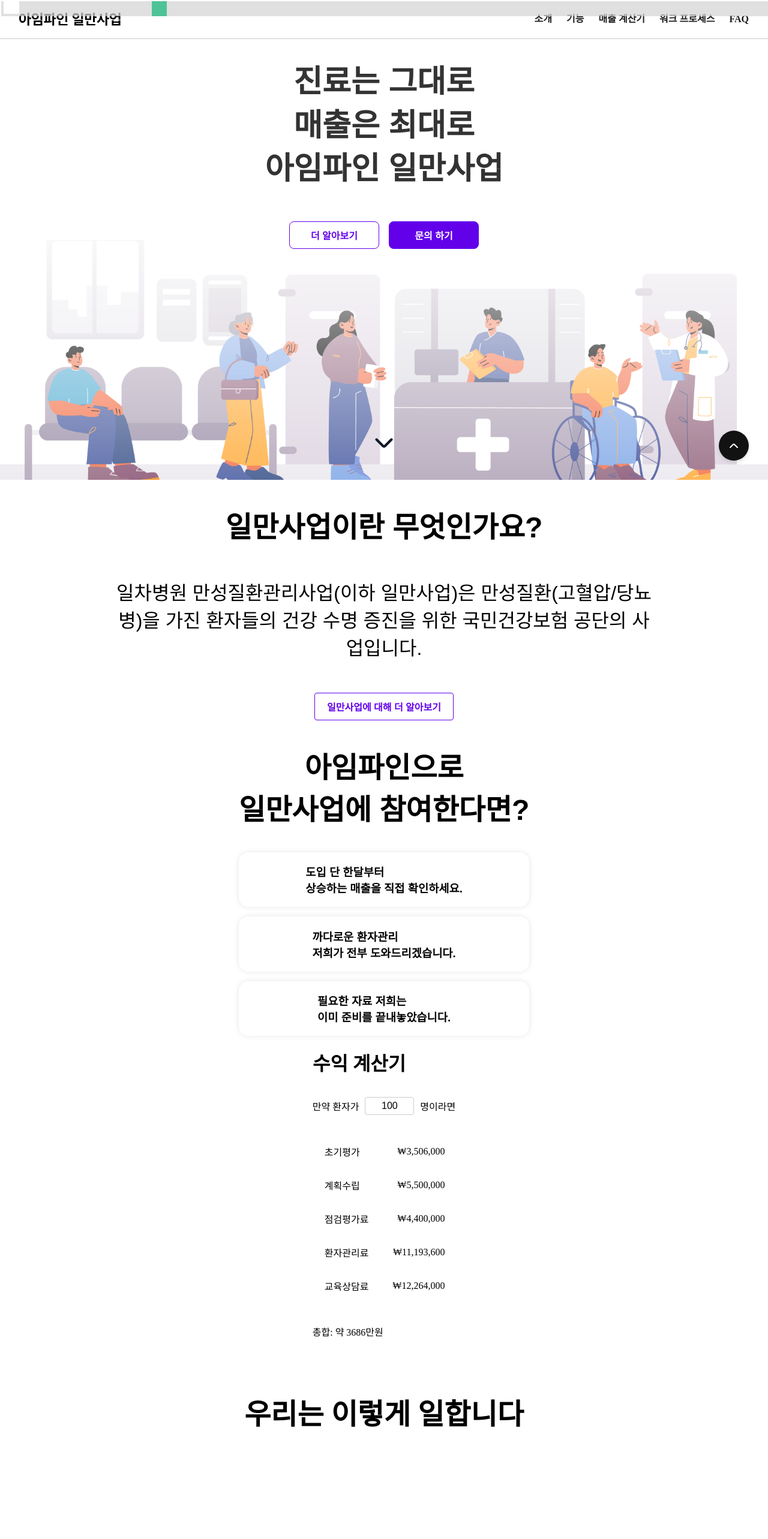
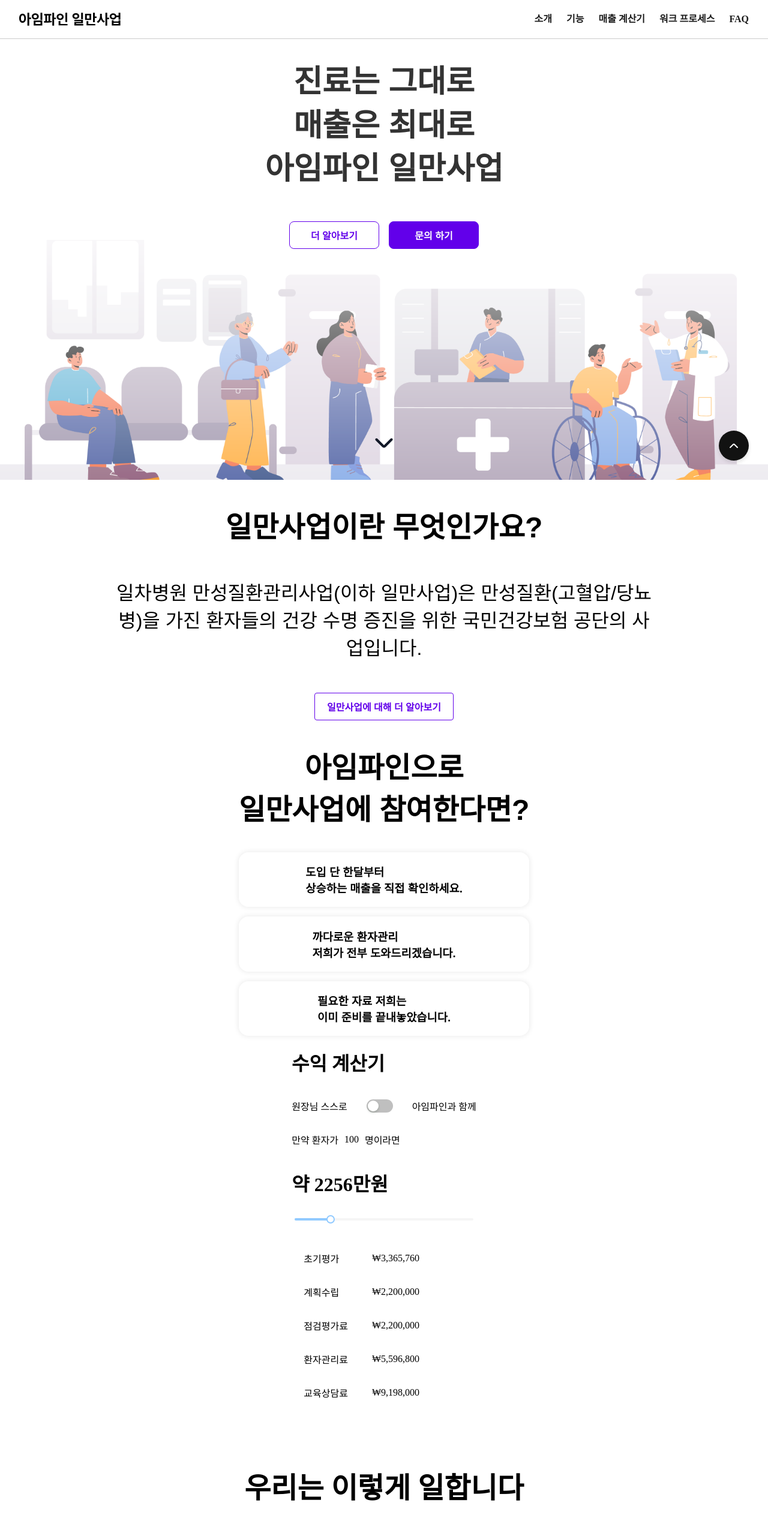
Before and after one commit to Leonamin/ilman-business, a Nuxt app: page / in a window 1280 px wide. Shown: the top 2566 px of the page at 60% size. Built offline with nearby package versions, Linux system fonts and the light colour scheme.

Commit message:
# ADD - 수익 계산기 아임파인, 원장님 스스로 버전 변경

```diff
--- a/components/0_components/button/ToggleButton.vue
+++ /dev/null
@@ -1,75 +0,0 @@
-<script setup lang="ts">
-</script>
-
-<template>
-  <label class="switch">
-    <input type="checkbox">
-    <span class="slider round"></span>
-  </label>
-</template>
-
-
-<style>
-/* The switch - the box around the slider */
-.switch {
-  position: relative;
-  display: inline-block;
-  width: 60px;
-  height: 34px;
-}
-
-/* Hide default HTML checkbox */
-.switch input {
-  opacity: 0;
-  width: 0;
-  height: 0;
-}
-
-/* The slider */
-.slider {
-  position: absolute;
-  cursor: pointer;
-  top: 0;
-  left: 0;
-  right: 0;
-  bottom: 0;
-  background-color: #ccc;
-  -webkit-transition: .4s;
-  transition: .4s;
-}
-
-.slider:before {
-  position: absolute;
-  content: "";
-  height: 26px;
-  width: 26px;
-  left: 4px;
-  bottom: 4px;
-  background-color: white;
-  -webkit-transition: .4s;
-  transition: .4s;
-}
-
-input:checked + .slider {
-  background-color: #2196F3;
-}
-
-input:focus + .slider {
-  box-shadow: 0 0 1px #2196F3;
-}
-
-input:checked + .slider:before {
-  -webkit-transform: translateX(26px);
-  -ms-transform: translateX(26px);
-  transform: translateX(26px);
-}
-
-/* Rounded sliders */
-.slider.round {
-  border-radius: 34px;
-}
-
-.slider.round:before {
-  border-radius: 50%;
-}
-</style>
--- a/components/introduction/page/ProfitCalculator.vue
+++ b/components/introduction/page/ProfitCalculator.vue
@@ -1,8 +1,17 @@
 <script setup lang="ts">
-import {ref, computed, reactive, watch} from 'vue';
-import gsap from 'gsap';
+import {ref, computed, reactive, watch, type Reactive} from 'vue';
 import RowSheetTile from '~/components/introduction/0_components/RowSheetTile.vue';
 import AnimatedElement from "~/components/0_components/animation/AnimatedElement.vue";
+import AntSwitch from 'ant-design-vue/es/switch';
+import AntSlider from 'ant-design-vue/es/slider';
+import {useProfitCalculator} from "~/composables/useProfitCalculator";
+import type {ProfitModel} from "~/types/profit";
+
+const isImfine = ref(false);
+const onChangeImfine = () => {
+  isImfine.value = !isImfine.value;
+  selected회차.value = isImfine.value ? 회차_아임파인_사용시 : 회차_스스로;
+};
 
 // 가격 설정
 const 가격 = {
@@ -13,53 +22,49 @@ const 가격 = {
   교육상담료: 15330,
 };
 
-const 회차 = {
-  "초기평가" : 1,
-  "계획수립" : 2,
-  "점검평가료" : 1.6,
-  "환자관리료" : 9.6,
-  "교육상담료" : 8,
+const 회차_스스로 = {
+  "초기평가": 0.96,
+  "계획수립": 0.8,
+  "점검평가료": 0.8,
+  "환자관리료": 4.8,
+  "교육상담료": 6,
 }
 
+const 회차_아임파인_사용시 = {
+  "초기평가": 1,
+  "계획수립": 2,
+  "점검평가료": 1.6,
+  "환자관리료": 9.6,
+  "교육상담료": 8,
+}
+
+const selected회차 = ref(회차_스스로);
+
 // 환자 수와 관련된 변수
-const 환자수 = ref(100);
+const 환자수 = ref<number>(100);
 const MIN_환자수 = 0;
 const MAX_환자수 = 500;
 
-const tween환자수 = reactive({number: 0});
 
-// 환자 수 변경 시 애니메이션 처리
-watch(환자수, (newValue) => {
-  gsap.to(tween환자수, {duration: 1.0, number: newValue || MIN_환자수});
+// 계산 로직 사용
+const {calculateProfit, calculateTotalProfit, formatTotalProfit} =
+    useProfitCalculator(가격, selected회차, 환자수);
+
+const profits: Reactive<ProfitModel>[] = reactive([
+  {label: "초기평가", amount: computed(() => calculateProfit("초기평가").value)},
+  {label: "계획수립", amount: computed(() => calculateProfit("계획수립").value)},
+  {label: "점검평가료", amount: computed(() => calculateProfit("점검평가료").value)},
+  {label: "환자관리료", amount: computed(() => calculateProfit("환자관리료").value)},
+  {label: "교육상담료", amount: computed(() => calculateProfit("교육상담료").value)},
+]);
+
+// 총합 계산
+const 총합 = computed(() => {
+  return calculateTotalProfit(profits).value;
 });
 
-// 수익 계산
-const 수익 = reactive({
-  초기평가: computed(() => 가격.초기평가 * 회차.초기평가 * Math.round(tween환자수.number)),
-  계획수립: computed(() => 가격.계획수립 * 회차.계획수립 *  Math.round(tween환자수.number)),
-  점검평가료: computed(() => 가격.점검평가료 * 회차.점검평가료 * Math.round(tween환자수.number)),
-  환자관리료: computed(() => 가격.환자관리료 * 회차.환자관리료 * Math.round(tween환자수.number)),
-  교육상담료: computed(() => 가격.교육상담료 * 회차.교육상담료 * Math.round(tween환자수.number)),
-});
-
-const 총합 = computed(() =>
-    Object.values(수익).reduce((total, value) => total + value, 0)
-);
-
 const 총합_라운딩 = computed(() => {
-  const value = 총합.value;
-  if (value >= 100000000) {
-    // 1억 이상 -> 억 단위로
-    const 억단위 = Math.floor(value / 100000000);
-    const 억이하 = value % 100000000;
-    return `약 ${억단위}억 ${Math.round(억이하 / 10000)}만원`;
-  } else if (value >= 100000) {
-    // 10만 이상 -> 10만 단위로
-    return `약 ${(value / 10000).toFixed(0)}만원`;
-  } else {
-    // 10만 미만 -> 원 단위 그대로
-    return `${value.toLocaleString()}원`;
-  }
+  return formatTotalProfit(총합.value);
 });
 
 // 환자 수 변경 핸들러
@@ -70,47 +75,42 @@ const onChanged환자수 = (event: Event) => {
   환자수.value = Math.max(MIN_환자수, Math.min(value, MAX_환자수));
 };
 
-onMounted(() => {
-  gsap.to(tween환자수, {duration: 1.0, number: 환자수.value || MIN_환자수});
-});
+watch(환자수, () =>
+    console.log(`환자수 변경: ${환자수.value}`));
 
 </script>
 
 <template>
   <div class="layout">
-    <div class="spacer"/>
     <div class="main-content">
       <AnimatedElement>
         <h1>수익 계산기</h1>
       </AnimatedElement>
+      <div class="selector-container">
+        <p>원장님 스스로</p>
+        <AntSwitch :checked="isImfine" @click="onChangeImfine"/>
+        <p>아임파인과 함께</p>
+      </div>
       <div class="input-container">
         <p>만약 환자가</p>
-        <input
-            type="number"
-            v-model="환자수"
-            @input="onChanged환자수"
-            :min="MIN_환자수"
-            :max="MAX_환자수"
-            placeholder="100"
-        />
+        <p>{{ 환자수 }}</p>
         <p>명이라면</p>
 
       </div>
+      <h1>{{ 총합_라운딩 }}</h1>
+
       <div class="slide-container">
-        <input class="slider" type="range" :min="MIN_환자수" :max="MAX_환자수" v-model="환자수">
+        <AntSlider v-model:value="환자수" :min="MIN_환자수" :max="MAX_환자수" :tooltipOpen=false :step=10></AntSlider>
       </div>
       <div class="profit-container">
         <ul>
-          <li v-for="(value, key) in 수익" :key="key">
-            <RowSheetTile :label="key" :amount="value"/>
+          <li v-for="(value, key) in profits" :key="key">
+            <RowSheetTile :label="value.label" :amount="value.amount"/>
           </li>
         </ul>
-        <p>총합: {{ 총합_라운딩 }}</p>
-
       </div>
 
     </div>
-    <div class="spacer"/>
   </div>
 </template>
 
@@ -124,12 +124,16 @@ onMounted(() => {
   height: 100%;
 }
 
-.spacer {
-  flex: 1;
+
+.selector-container {
+  display: flex;
+  flex-direction: row;
+  align-items: center;
+  justify-content: center;
+  gap: 32px;
 }
 
 .main-content {
-  flex: 2;
   display: flex;
   flex-direction: column;
 }
@@ -180,7 +184,7 @@ input[type="number"]::-webkit-outer-spin-button {
 
 /* The slider itself */
 .slider {
-  -webkit-appearance: none;  /* Override default CSS styles */
+  -webkit-appearance: none; /* Override default CSS styles */
   appearance: none;
   width: 100%; /* Full-width */
   height: 25px; /* Specified height */
--- /dev/null
+++ b/composables/useProfitCalculator.ts
@@ -0,0 +1,38 @@
+import {computed, type Reactive} from "vue";
+import type {ProfitModel} from "~/types/profit";
+
+export const useProfitCalculator = (
+    가격: Record<string, number>,
+    회차: Ref<Record<string, number>>,
+    환자수: Ref<number>,
+) => {
+    // 수익 계산
+    const calculateProfit = (key: string): ComputedRef<number> => {
+        return computed(() => {
+            return 가격[key] * 회차.value[key] * Math.round(환자수.value);
+        });
+    };
+
+    // 총합 계산
+    const calculateTotalProfit = (profits: Reactive<ProfitModel>[]): ComputedRef<number> => {
+        return computed(() => profits.reduce((acc, val) => acc + val.amount, 0))
+    };
+
+    const formatTotalProfit = (value: number): string => {
+        if (value >= 100000000) {
+            const 억단위 = Math.floor(value / 100000000);
+            const 억이하 = value % 100000000;
+            return `약 ${억단위}억 ${Math.round(억이하 / 10000)}만원`;
+        } else if (value >= 100000) {
+            return `약 ${(value / 10000).toFixed(0)}만원`;
+        } else {
+            return `${value.toLocaleString()}원`;
+        }
+    };
+
+    return {
+        calculateProfit,
+        calculateTotalProfit,
+        formatTotalProfit,
+    };
+};
--- a/package.json
+++ b/package.json
@@ -10,6 +10,7 @@
     "postinstall": "nuxt prepare"
   },
   "dependencies": {
+    "ant-design-vue": "^4.2.6",
     "gsap": "^3.12.5",
     "nuxt": "^3.14.159",
     "vue": "latest",
--- /dev/null
+++ b/types/profit.ts
@@ -0,0 +1,4 @@
+export interface ProfitModel {
+    label: string;
+    amount: Ref<number>;
+}
```
Also changed, not shown: components/introduction/0_components/ProfitLineGraphBar.vue (added, +11 -0 lines), service/ProfitCalculator.ts (added, +31 -0 lines), 1 other file (tests, documents, lock files or other folders).
